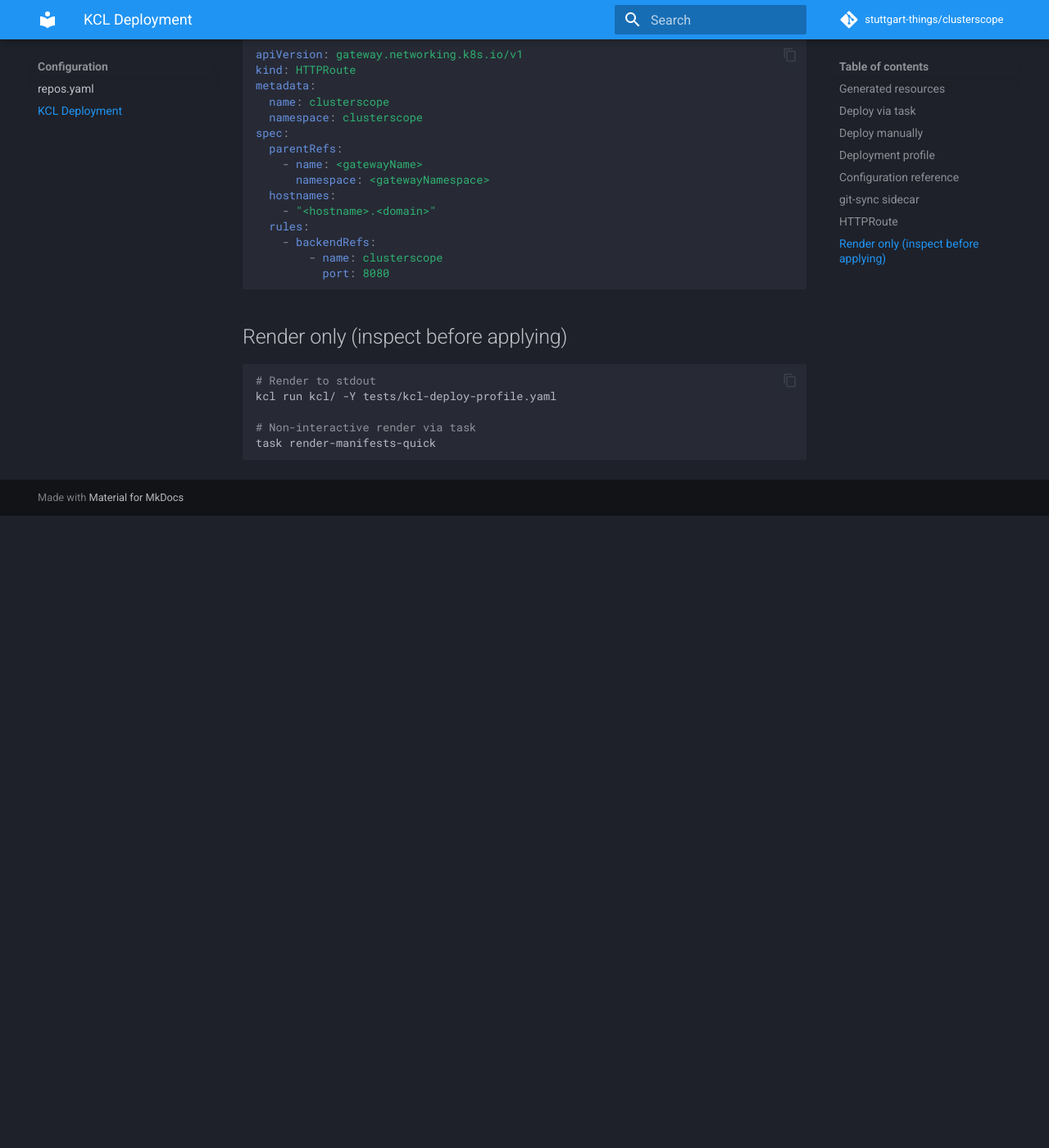
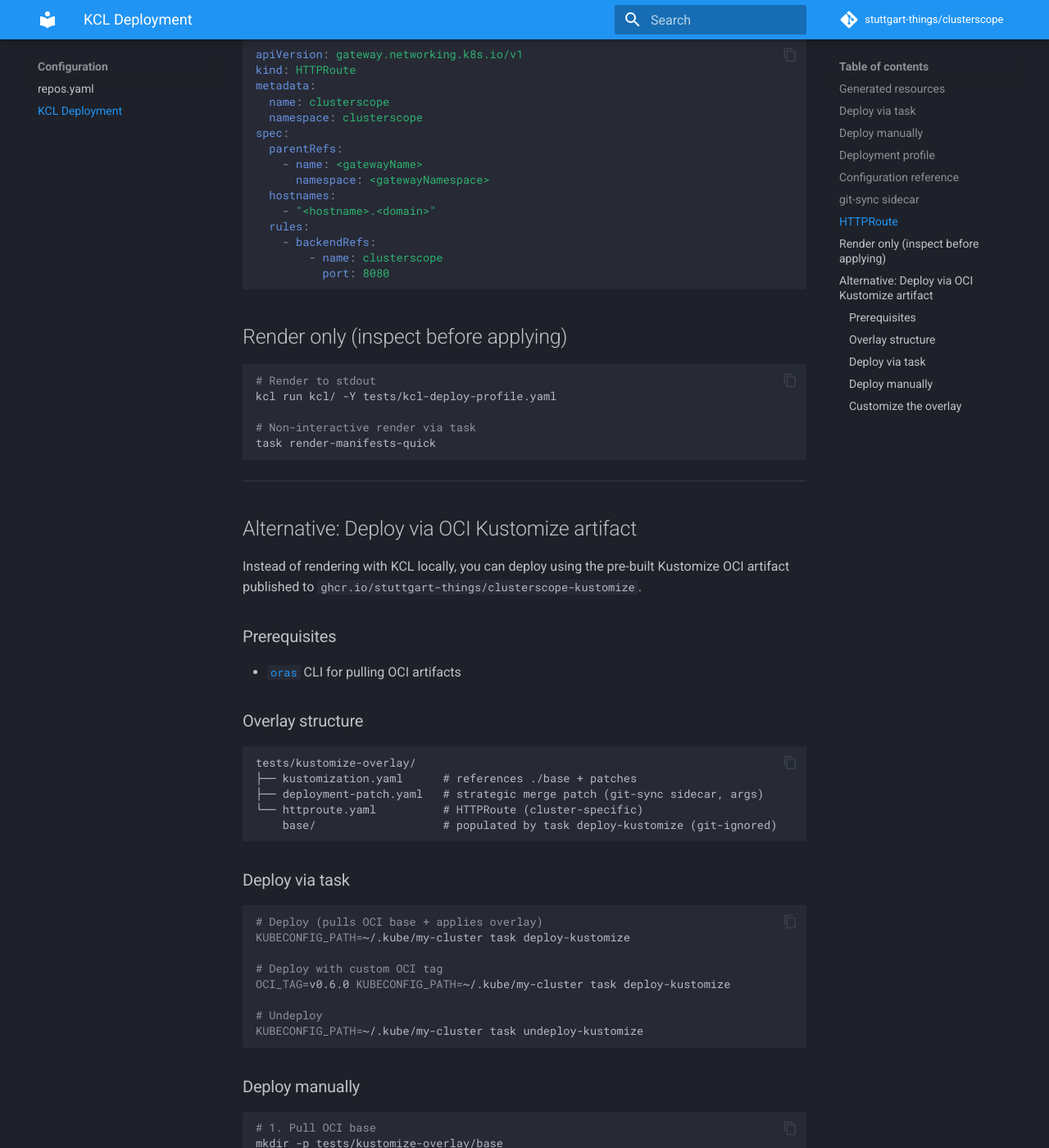
Before and after one commit to stuttgart-things/clusterscope, an MkDocs documentation site: the page built from docs/kcl.md, in a window 1280 px wide and 1400 px high, scrolled down 3834 px. Shown: the whole window at 82% size. Built offline with MkDocs 1.6.1 and Material for MkDocs 9.7.7, drawn with Linux system fonts in a browser that asks for light colours; comment, search, counter and statistics services are not loaded; before the commit the page ends 4463 px from its top, so only the background shows below that; some of the changed text lies outside the part shown.

Commit message:
feat: add OCI kustomize overlay deploy (deploy-kustomize task)

````diff
--- a/docs/kcl.md
+++ b/docs/kcl.md
@@ -155,3 +155,98 @@ kcl run kcl/ -Y tests/kcl-deploy-profile.yaml
 # Non-interactive render via task
 task render-manifests-quick
 ```
+
+---
+
+## Alternative: Deploy via OCI Kustomize artifact
+
+Instead of rendering with KCL locally, you can deploy using the pre-built Kustomize OCI artifact published to `ghcr.io/stuttgart-things/clusterscope-kustomize`.
+
+### Prerequisites
+
+- [`oras`](https://oras.land/) CLI for pulling OCI artifacts
+
+### Overlay structure
+
+```
+tests/kustomize-overlay/
+├── kustomization.yaml      # references ./base + patches
+├── deployment-patch.yaml   # strategic merge patch (git-sync sidecar, args)
+└── httproute.yaml          # HTTPRoute (cluster-specific)
+    base/                   # populated by task deploy-kustomize (git-ignored)
+```
+
+### Deploy via task
+
+```bash
+# Deploy (pulls OCI base + applies overlay)
+KUBECONFIG_PATH=~/.kube/my-cluster task deploy-kustomize
+
+# Deploy with custom OCI tag
+OCI_TAG=v0.6.0 KUBECONFIG_PATH=~/.kube/my-cluster task deploy-kustomize
+
+# Undeploy
+KUBECONFIG_PATH=~/.kube/my-cluster task undeploy-kustomize
+```
+
+### Deploy manually
+
+```bash
+# 1. Pull OCI base
+mkdir -p tests/kustomize-overlay/base
+oras pull ghcr.io/stuttgart-things/clusterscope-kustomize:v0.6.0 \
+  -o tests/kustomize-overlay/base
+
+# 2. Apply overlay (base + deployment-patch + httproute)
+kubectl apply -k tests/kustomize-overlay/
+```
+
+### Customize the overlay
+
+**`deployment-patch.yaml`** — strategic merge patch to add git-sync sidecar and set `-root`:
+
+```yaml
+apiVersion: apps/v1
+kind: Deployment
+metadata:
+  name: clusterscope
+  namespace: clusterscope
+spec:
+  template:
+    spec:
+      containers:
+        - name: clusterscope
+          args:
+            - '-root=/data/<repo>/clusters'   # path inside synced repo
+            - '-tech=flux'
+            - '-serve=:8080'
+        - name: git-sync
+          image: registry.k8s.io/git-sync/git-sync:v4.4.0
+          args:
+            - '--repo=https://github.com/org/repo'
+            - '--ref=main'
+            - '--root=/data'
+            - '--period=60s'
+            - '--depth=1'
+          ...
+```
+
+**`httproute.yaml`** — HTTPRoute (adapt gateway name and hostname):
+
+```yaml
+apiVersion: gateway.networking.k8s.io/v1
+kind: HTTPRoute
+metadata:
+  name: clusterscope
+  namespace: clusterscope
+spec:
+  parentRefs:
+    - name: my-gateway
+      namespace: default
+  hostnames:
+    - clusterscope.example.com
+  rules:
+    - backendRefs:
+        - name: clusterscope
+          port: 8080
+```
````
Also changed, not shown: Taskfile.yaml (+35 -0 lines), 4 other files.
